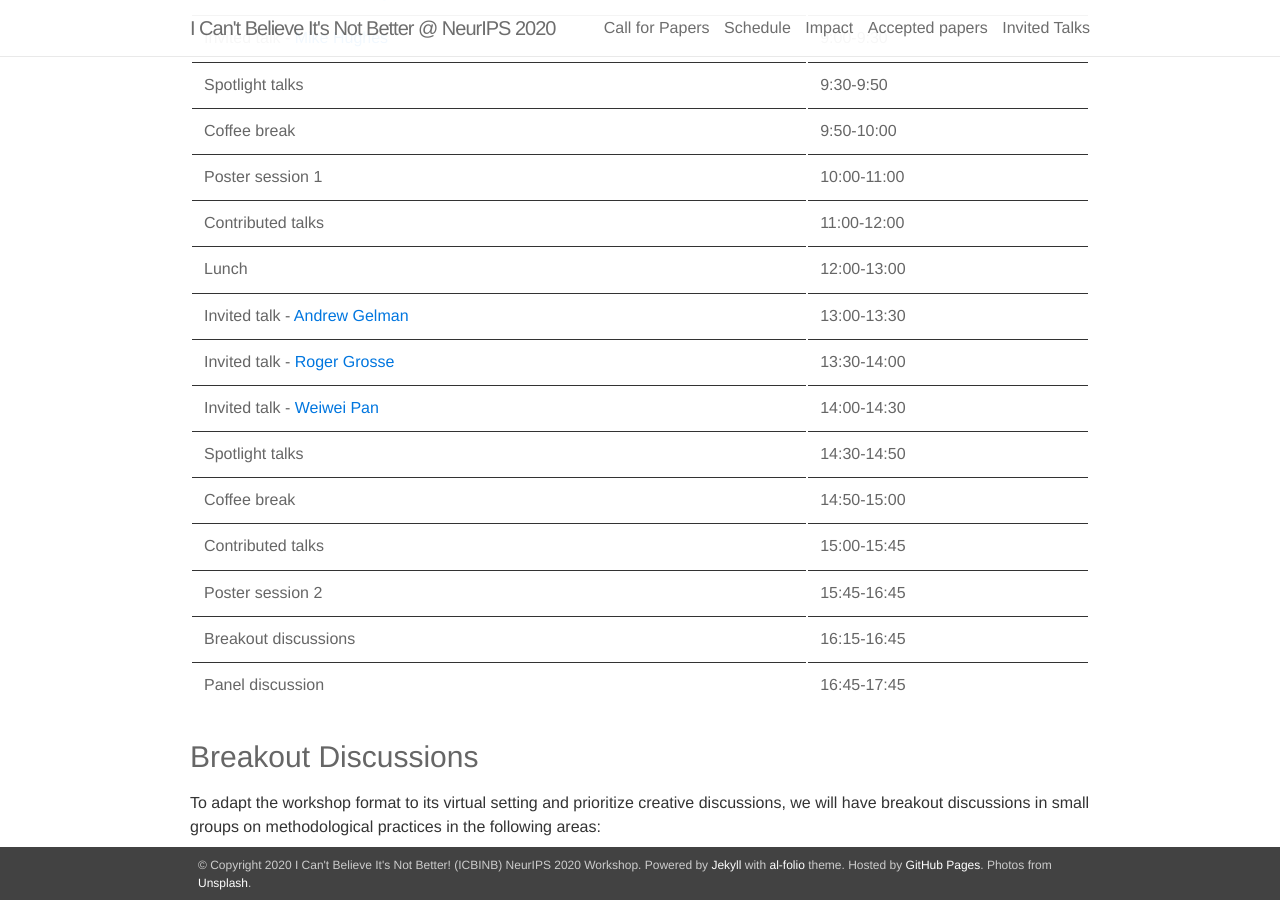
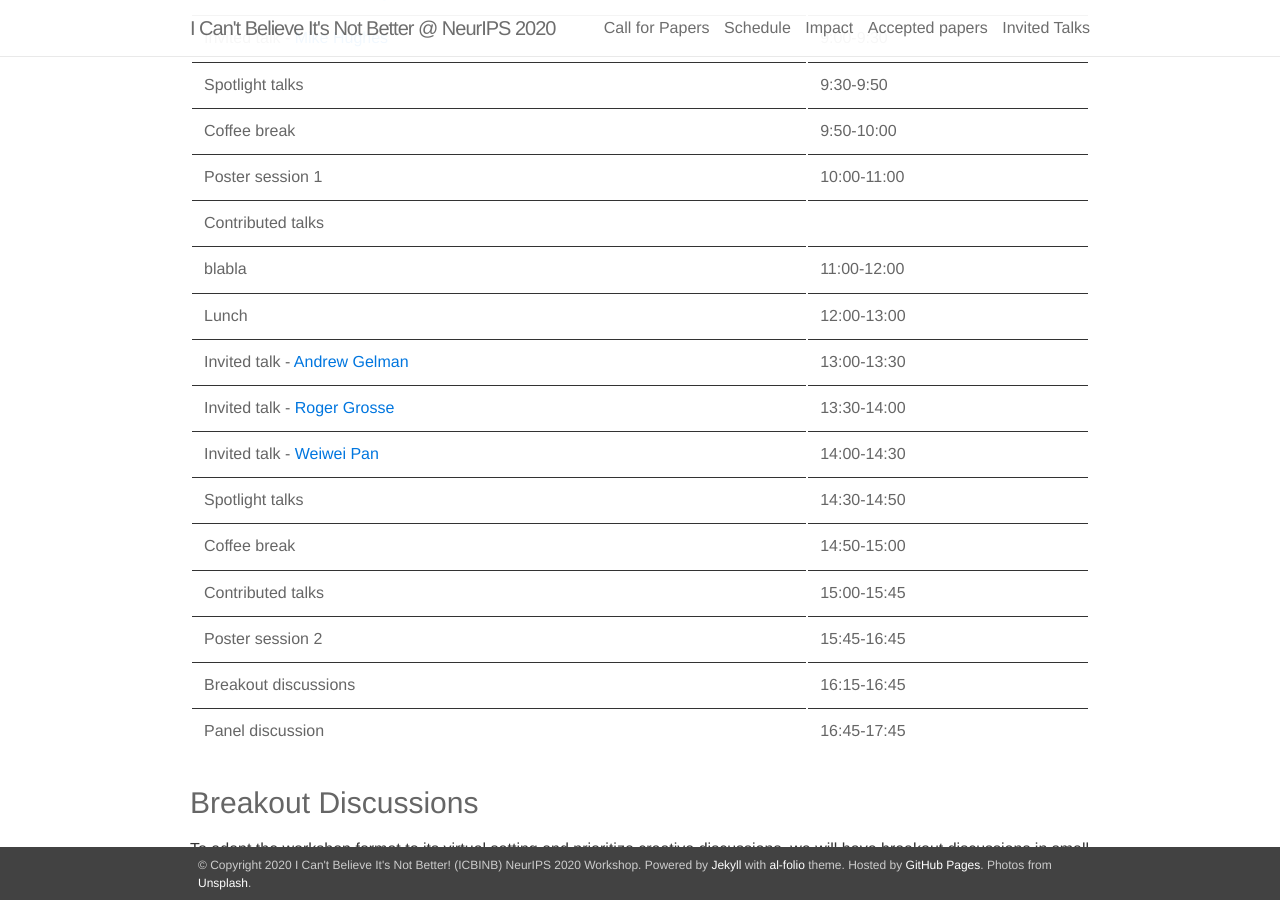
Before and after one commit to ml-retrospectives/icml2020, a Jekyll site: the page built from _pages/02_schedule.md, in a window 1280 px wide and 900 px high, scrolled down 741 px. Built offline with Jekyll 4.4.1, drawn with Linux system fonts in a browser that asks for light colours; nearby versions of some CDN libraries.

Commit message:
02_schedule.md

```diff
--- a/_pages/02_schedule.md
+++ b/_pages/02_schedule.md
@@ -20,7 +20,8 @@ You can find the schedule below. All times are Eastern Standard Time (EST).
 | Spotlight talks                       | 9:30-9:50 |
 | Coffee break                          | 9:50-10:00 |
 | Poster session 1                          | 10:00-11:00 |
-| Contributed talks                          | 11:00-12:00 |
+| Contributed talks
+blabla| 11:00-12:00 |
 | Lunch                          | 12:00-13:00 |
 | Invited talk - [Andrew Gelman](http://www.stat.columbia.edu/~gelman/) | 13:00-13:30 |
 | Invited talk - [Roger Grosse](https://www.cs.toronto.edu/~rgrosse/) | 13:30-14:00 |
```
